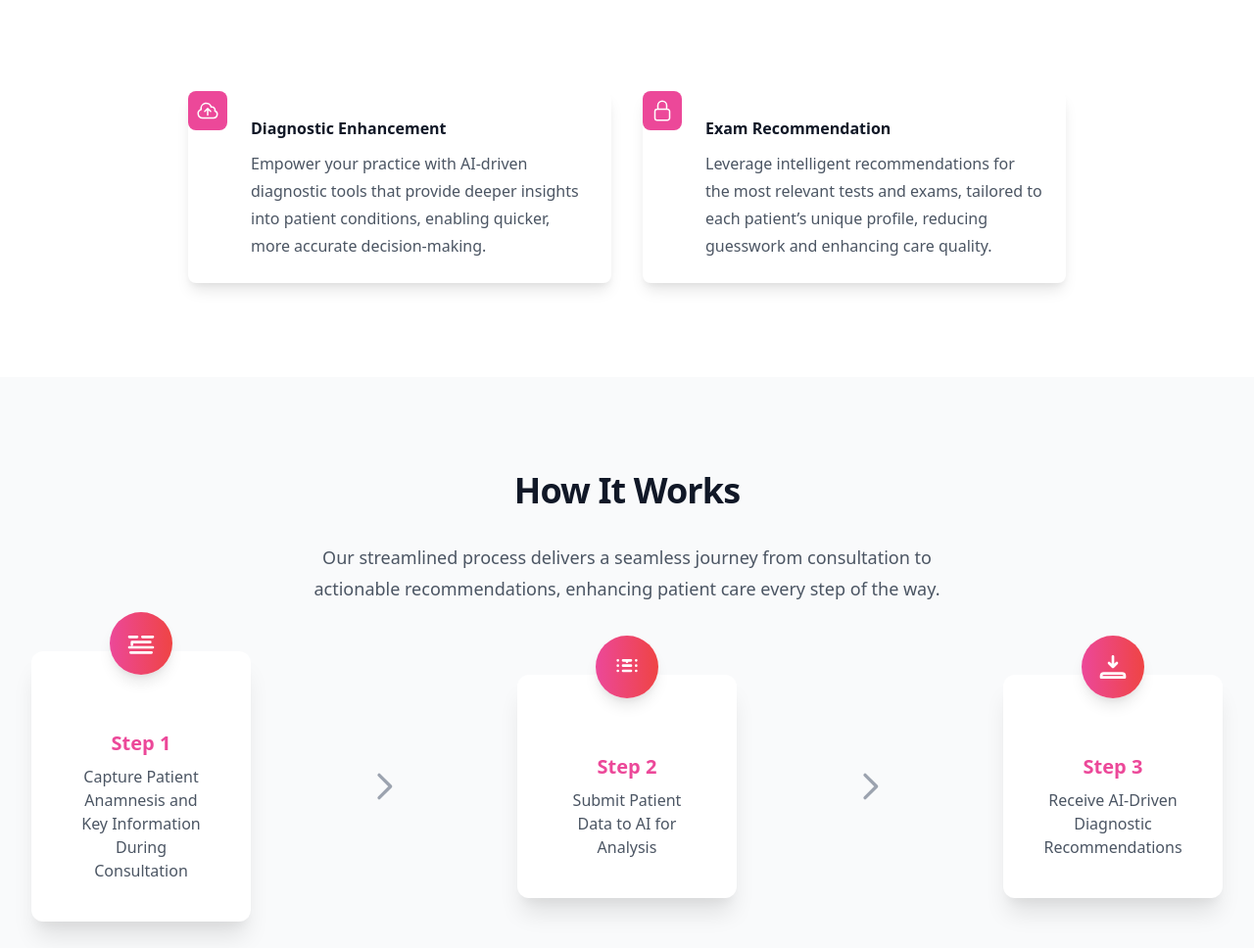
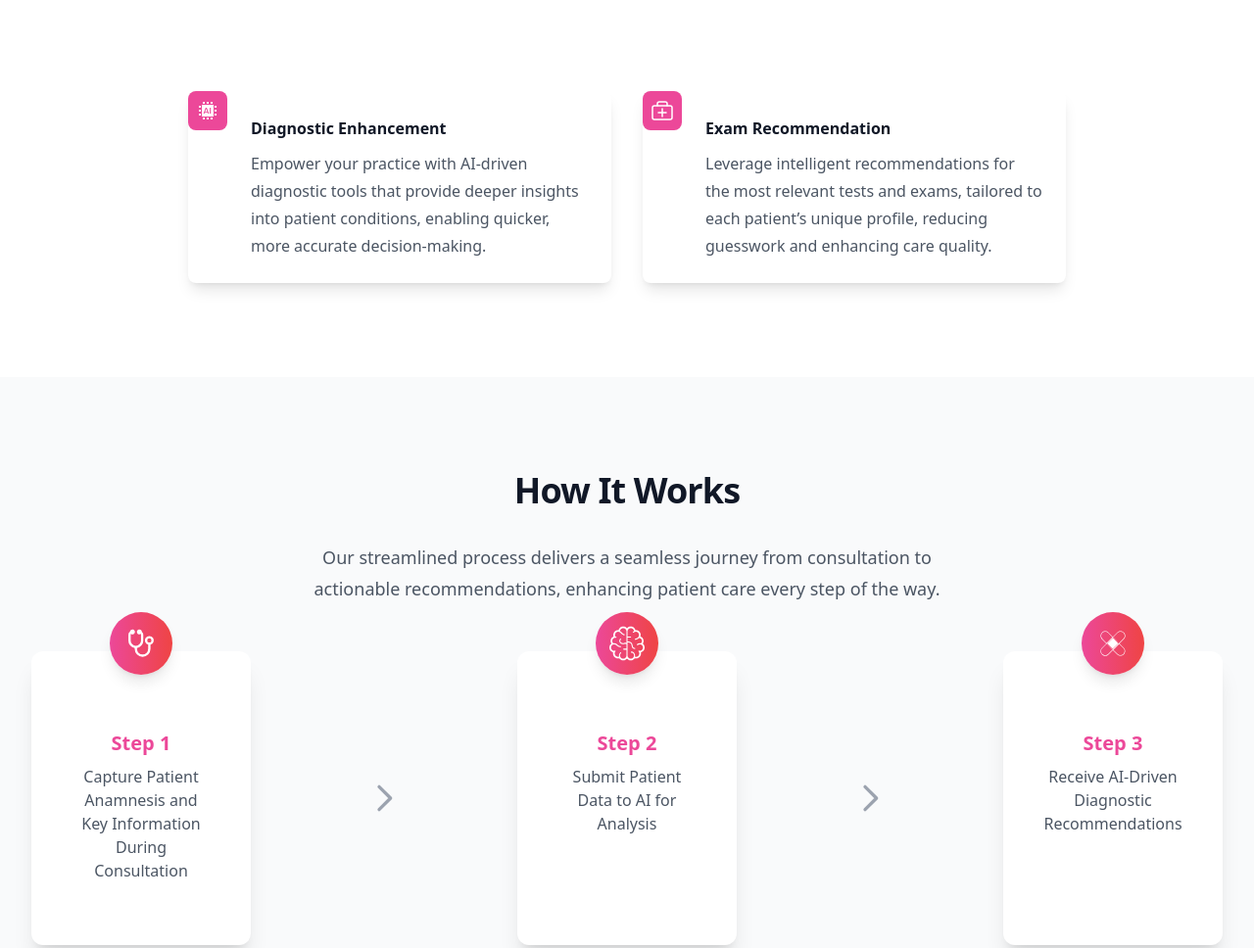
Before and after one commit to thiagobellotto/diagnosis_tool, a website: page index.html in a window 1280 px wide. Shown: the part 1055-2023 px from the top of the page at 98% size. Drawn offline with nearby package versions, Linux system fonts and the light colour scheme.

Commit message:
Changes for index and new assets

```diff
--- a/index.html
+++ b/index.html
@@ -6,10 +6,7 @@
     <meta name="viewport" content="width=device-width, initial-scale=1.0" />
     <title>DoctorAI</title>
     <!-- Tailwind CSS -->
-    <link
-      href="https://cdn.jsdelivr.net/npm/tailwindcss@latest/dist/tailwind.min.css"
-      rel="stylesheet"
-    />
+    <link href="./src/output.css" rel="stylesheet" />
     <!-- AOS CSS -->
     <link
       href="https://cdnjs.cloudflare.com/ajax/libs/aos/2.3.4/aos.css"
@@ -118,7 +115,9 @@
         >
           Revolutionizing Diagnostics, Elevating Care
         </h1>
-        <p class="mt-6 text-lg leading-8 text-gray-600 tracking-tight">
+        <p
+          class="mt-6 text-lg leading-8 text-gray-600 dark:text-gray-300 tracking-tight"
+        >
           Instant diagnostics. Smart insights.
         </p>
         <div class="mt-10 flex items-center justify-center gap-x-6">
@@ -184,7 +183,7 @@
           >
             Core Features
           </h3>
-          <p class="mt-6 text-lg leading-8 text-gray-600">
+          <p class="mt-6 text-lg leading-8 text-gray-600 dark:text-gray-300">
             Our AI-driven tools enhance diagnostics and streamline exam
             recommendations to improve patient care.
           </p>
@@ -200,25 +199,17 @@
                 <div
                   class="absolute left-0 top-0 flex h-10 w-10 items-center justify-center rounded-lg bg-pink-500"
                 >
-                  <svg
+                  <object
+                    data="./assets/ai-svgrepo-com.svg"
+                    type="image/svg+xml"
                     class="h-6 w-6 text-white"
-                    fill="none"
-                    viewBox="0 0 24 24"
-                    stroke-width="1.5"
-                    stroke="currentColor"
-                    aria-hidden="true"
-                  >
-                    <path
-                      stroke-linecap="round"
-                      stroke-linejoin="round"
-                      d="M12 16.5V9.75m0 0l3 3m-3-3l-3 3M6.75 19.5a4.5 4.5 0 01-1.41-8.775 5.25 5.25 0 0110.233-2.33 3 3 0 013.758 3.848A3.752 3.752 0 0118 19.5H6.75z"
-                    />
-                  </svg>
+                    aria-label="Icon"
+                  ></object>
                 </div>
                 Diagnostic Enhancement
               </dt>
               <dd
-                class="mt-2 text-base leading-7 text-gray-600"
+                class="mt-2 text-base leading-7 text-gray-600 dark:text-gray-300"
                 data-aos="fade-right"
                 data-aos-duration="1000"
               >
@@ -235,25 +226,17 @@
                 <div
                   class="absolute left-0 top-0 flex h-10 w-10 items-center justify-center rounded-lg bg-pink-500"
                 >
-                  <svg
+                  <object
+                    data="./assets/medicine-bag-svgrepo-com.svg"
+                    type="image/svg+xml"
                     class="h-6 w-6 text-white"
-                    fill="none"
-                    viewBox="0 0 24 24"
-                    stroke-width="1.5"
-                    stroke="currentColor"
-                    aria-hidden="true"
-                  >
-                    <path
-                      stroke-linecap="round"
-                      stroke-linejoin="round"
-                      d="M16.5 10.5V6.75a4.5 4.5 0 10-9 0v3.75m-.75 11.25h10.5a2.25 2.25 0 002.25-2.25v-6.75a2.25 2.25 0 00-2.25-2.25H6.75a2.25 2.25 0 00-2.25 2.25v6.75a2.25 2.25 0 002.25 2.25z"
-                    />
-                  </svg>
+                    aria-label="Icon"
+                  ></object>
                 </div>
                 Exam Recommendation
               </dt>
               <dd
-                class="mt-2 text-base leading-7 text-gray-600"
+                class="mt-2 text-base leading-7 text-gray-600 dark:text-gray-300"
                 data-aos="fade-left"
                 data-aos-duration="1000"
               >
@@ -270,7 +253,7 @@
     <!-- How It Works Section -->
     <section
       id="how-it-works"
-      class="py-24 bg-gray-50"
+      class="py-24 bg-gray-50 dark:bg-gray-800"
       data-aos="zoom-in"
       data-aos-duration="800"
       data-aos-delay="150"
@@ -278,11 +261,11 @@
       <div class="mx-auto max-w-7xl px-6 lg:px-8">
         <div class="mx-auto max-w-2xl lg:text-center">
           <h3
-            class="text-3xl font-bold tracking-tight text-gray-900 sm:text-4xl mb-8"
+            class="text-3xl font-bold tracking-tight text-gray-900 dark:text-gray-100 sm:text-4xl mb-8"
           >
             How It Works
           </h3>
-          <p class="text-lg leading-8 text-gray-600 mb-12">
+          <p class="text-lg leading-8 text-gray-600 dark:text-gray-300 mb-12">
             Our streamlined process delivers a seamless journey from
             consultation to actionable recommendations, enhancing patient care
             every step of the way.
@@ -291,27 +274,20 @@
         <div class="grid grid-cols-1 md:grid-cols-5 gap-6 items-center">
           <!-- Step 1 -->
           <div
-            class="relative flex flex-col items-center bg-white p-10 rounded-xl shadow-xl hover:shadow-2xl transition transform hover:-translate-y-2 min-h-[300px] flex-grow"
+            class="relative flex flex-col items-center bg-white dark:bg-gray-700 p-10 rounded-xl shadow-xl hover:shadow-2xl transition transform hover:-translate-y-2 min-h-[300px] flex-grow"
           >
             <div
               class="absolute -top-10 flex h-16 w-16 items-center justify-center rounded-full bg-gradient-to-r from-pink-500 to-red-500 text-white shadow-lg"
             >
-              <svg
-                class="h-8 w-8"
-                fill="none"
-                stroke="currentColor"
-                viewBox="0 0 24 24"
-              >
-                <path
-                  stroke-linecap="round"
-                  stroke-linejoin="round"
-                  stroke-width="2"
-                  d="M3 7h6m4 0h8M5 11v2M3 15h18M4 19h16M5 11h14"
-                ></path>
-              </svg>
+              <object
+                data="./assets/doctor-svgrepo-com.svg"
+                type="image/svg+xml"
+                class="h-10 w-10 text-white"
+                aria-label="Icon"
+              ></object>
             </div>
             <h4 class="mt-10 text-xl font-semibold text-pink-500">Step 1</h4>
-            <p class="mt-2 text-gray-600 text-center">
+            <p class="mt-2 text-gray-600 text-center dark:text-gray-300">
               Capture Patient Anamnesis and Key Information During Consultation
             </p>
           </div>
@@ -319,7 +295,7 @@
           <!-- Arrow between Step 1 and Step 2 -->
           <div class="flex justify-center">
             <svg
-              class="h-10 w-10 text-gray-400 transform rotate-90 md:rotate-0"
+              class="h-10 w-10 text-gray-400 dark:text-gray-500 transform rotate-90 md:rotate-0"
               fill="none"
               viewBox="0 0 24 24"
               stroke="currentColor"
@@ -335,27 +311,20 @@
 
           <!-- Step 2: Intermediate Step -->
           <div
-            class="relative flex flex-col items-center bg-white p-10 rounded-xl shadow-xl hover:shadow-2xl transition transform hover:-translate-y-2 min-h-[300px] flex-grow"
+            class="relative flex flex-col items-center bg-white dark:bg-gray-700 p-10 rounded-xl shadow-xl hover:shadow-2xl transition transform hover:-translate-y-2 min-h-[300px] flex-grow"
           >
             <div
               class="absolute -top-10 flex h-16 w-16 items-center justify-center rounded-full bg-gradient-to-r from-pink-500 to-red-500 text-white shadow-lg"
             >
-              <svg
-                class="h-8 w-8"
-                fill="none"
-                stroke="currentColor"
-                viewBox="0 0 24 24"
-              >
-                <path
-                  stroke-linecap="round"
-                  stroke-linejoin="round"
-                  stroke-width="2"
-                  d="M15 7H9m6 4H9m6 4H9m3-7h.01M5 7h.01M19 7h.01M5 11h.01M19 11h.01M5 15h.01M19 15h.01"
-                ></path>
-              </svg>
+              <object
+                data="./assets/brain-svgrepo-com.svg"
+                type="image/svg+xml"
+                class="h-9 w-9 text-white"
+                aria-label="Icon"
+              ></object>
             </div>
             <h4 class="mt-10 text-xl font-semibold text-pink-500">Step 2</h4>
-            <p class="mt-2 text-gray-600 text-center">
+            <p class="mt-2 text-gray-600 text-center dark:text-gray-300">
               Submit Patient Data to AI for Analysis
             </p>
           </div>
@@ -363,7 +332,7 @@
           <!-- Arrow between Intermediate Step and Final Step -->
           <div class="flex justify-center">
             <svg
-              class="h-10 w-10 text-gray-400 transform rotate-90 md:rotate-0"
+              class="h-10 w-10 text-gray-400 dark:text-gray-500 transform rotate-90 md:rotate-0"
               fill="none"
               viewBox="0 0 24 24"
               stroke="currentColor"
@@ -379,27 +348,20 @@
 
           <!-- Final Step -->
           <div
-            class="relative flex flex-col items-center bg-white p-10 rounded-xl shadow-xl hover:shadow-2xl transition transform hover:-translate-y-2 min-h-[300px] flex-grow"
+            class="relative flex flex-col items-center bg-white dark:bg-gray-700 p-10 rounded-xl shadow-xl hover:shadow-2xl transition transform hover:-translate-y-2 min-h-[300px] flex-grow"
           >
             <div
               class="absolute -top-10 flex h-16 w-16 items-center justify-center rounded-full bg-gradient-to-r from-pink-500 to-red-500 text-white shadow-lg"
             >
-              <svg
-                class="h-8 w-8"
-                fill="none"
-                stroke="currentColor"
-                viewBox="0 0 24 24"
-              >
-                <path
-                  stroke-linecap="round"
-                  stroke-linejoin="round"
-                  stroke-width="2"
-                  d="M12 4v8m0 0l3-3m-3 3l-3-3m9 8h-6m-3 0H5a2 2 0 00-2 2v1h18v-1a2 2 0 00-2-2z"
-                ></path>
-              </svg>
+              <object
+                data="./assets/medicine-icon-svgrepo-com.svg"
+                type="image/svg+xml"
+                class="h-9 w-9 text-white"
+                aria-label="Icon"
+              ></object>
             </div>
             <h4 class="mt-10 text-xl font-semibold text-pink-500">Step 3</h4>
-            <p class="mt-2 text-gray-600 text-center">
+            <p class="mt-2 text-gray-600 text-center dark:text-gray-300">
               Receive AI-Driven Diagnostic Recommendations
             </p>
           </div>
@@ -410,7 +372,7 @@
     <!-- Call to Action Section -->
     <section
       id="cta"
-      class="relative py-20 bg-gradient-to-r from-pink-500 via-red-400 to-pink-500 text-white text-center rounded-xl shadow-2xl mx-6 md:mx-16"
+      class="relative py-20 bg-gradient-to-r from-pink-500 via-red-400 to-pink-500 text-white text-center rounded-xl shadow-2xl mx-6 md:mx-16 dark:bg-gray-800"
       data-aos="fade-up"
       data-aos-duration="700"
       data-aos-delay="0"
@@ -430,7 +392,7 @@
           ></div>
           <a
             href="#"
-            class="relative inline-flex items-center justify-center px-8 py-3 text-lg font-medium text-pink-600 bg-white rounded-full shadow-md transition-transform duration-300 transform hover:scale-105 hover:shadow-lg hover:bg-gray-50 focus:outline-none focus:ring-4 focus:ring-pink-400 focus:ring-offset-2"
+            class="relative inline-flex items-center justify-center px-8 py-3 text-lg font-medium text-pink-600 bg-white rounded-full shadow-md transition-transform duration-300 transform hover:scale-105 hover:shadow-lg hover:bg-gray-50 focus:outline-none focus:ring-4 focus:ring-pink-400 focus:ring-offset-2 dark:text-gray-100"
           >
             Start Your Free Trial
           </a>
@@ -440,7 +402,7 @@
 
     <!-- Footer -->
     <footer
-      class="py-12 bg-gradient-to-r from-gray-100 via-gray-200 to-gray-100 text-gray-700"
+      class="py-12 from-gray-100 via-gray-200 to-gray-100 text-gray-700 dark:bg-gray-900 dark:text-gray-300"
       data-aos="fade-in-up"
       data-aos-duration="300"
     >
```
Also changed, not shown: assets/ai-svgrepo-com.svg (added), assets/brain-svgrepo-com.svg (added), assets/doctor-svgrepo-com.svg (added), assets/electrocardiogram-svgrepo-com.svg (added), assets/medicine-bag-svgrepo-com.svg (added), assets/medicine-icon-svgrepo-com.svg (added), src/output.css, 1 other file.
